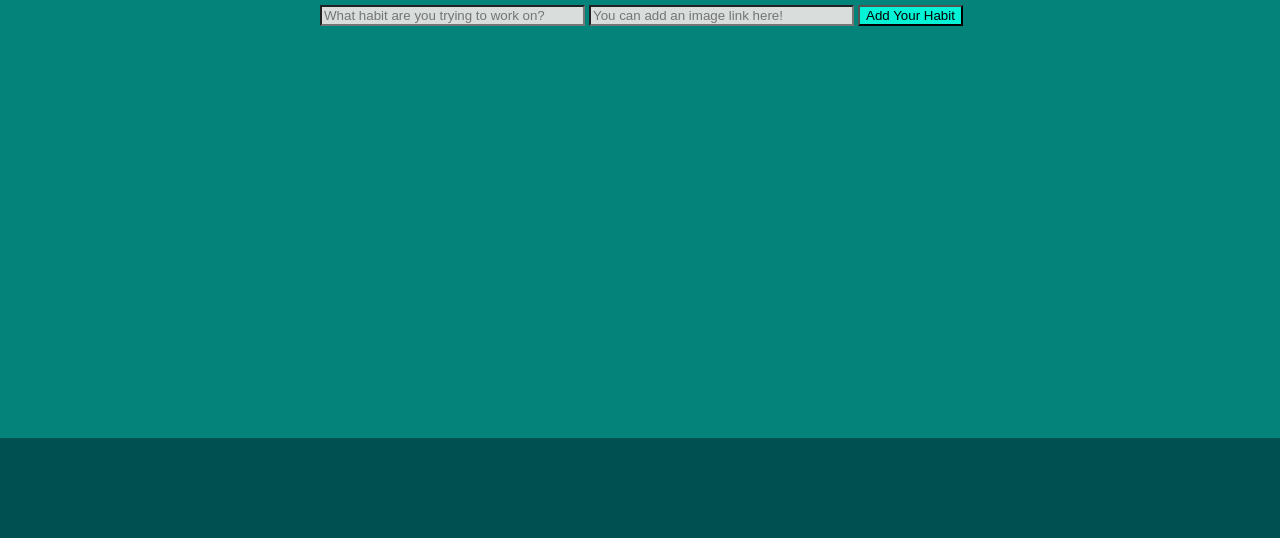
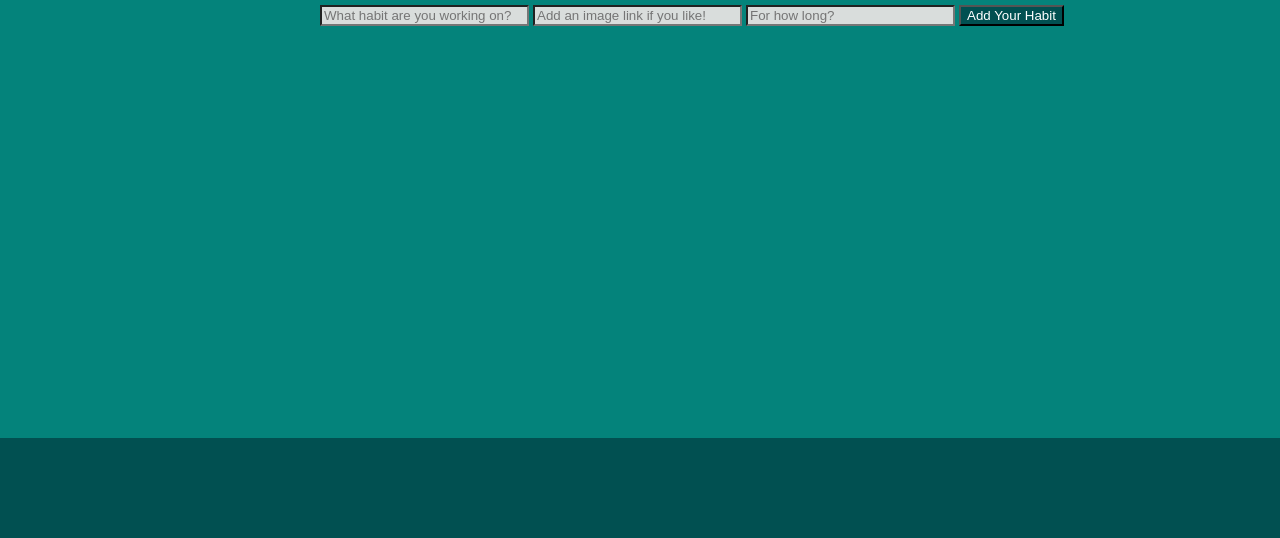
Before and after one commit to JoyUmoekpo/Habit-Spot-Capstone, a website: page public/index.html in a window 1280 px wide. Shown: the part 262-800 px from the top of the page. Drawn offline with Linux system fonts and the light colour scheme.

Commit message:
Added favicon and input area in form

```diff
--- a/public/index.html
+++ b/public/index.html
@@ -5,6 +5,7 @@
    <meta http-equiv="X-UA-Compatible" content="IE=edge">
    <meta name="viewport" content="width=device-width, initial-scale=1.0">
    <title>Habit Tracker Journal</title>
+   <link rel="icon" type="image/x-icon" href="/assets/favicon.jpg">
    <link rel="stylesheet" href="/public/styles.css">
 </head>
 <body>
@@ -16,8 +17,9 @@
       </header>
       <main>
          <form>
-            <input type="text" id="habit" size="30" placeholder="What habit are you trying to work on?" />
-            <input type='text' id="img" size="30" placeholder="You can add an image link here!"/>
+            <input type="text" id="habit" size="23" placeholder="What habit are you working on?" />
+            <input type="text" id="image" size="23" placeholder="Add an image link if you like!"/>
+            <input type="text" id="time" size="23" placeholder="For how long?"/>
             <button>Add Your Habit</button>
          </form>
       </main>
--- a/public/styles.css
+++ b/public/styles.css
@@ -20,8 +20,8 @@ a {
 }
 
 button {
-   background-color: var(--primary);
-   color: var(--black);
+   background-color: var(--secondary);
+   color: var(--white);
 }
 
 section {
```
Also changed, not shown: assets/favicon.jpg (added).
